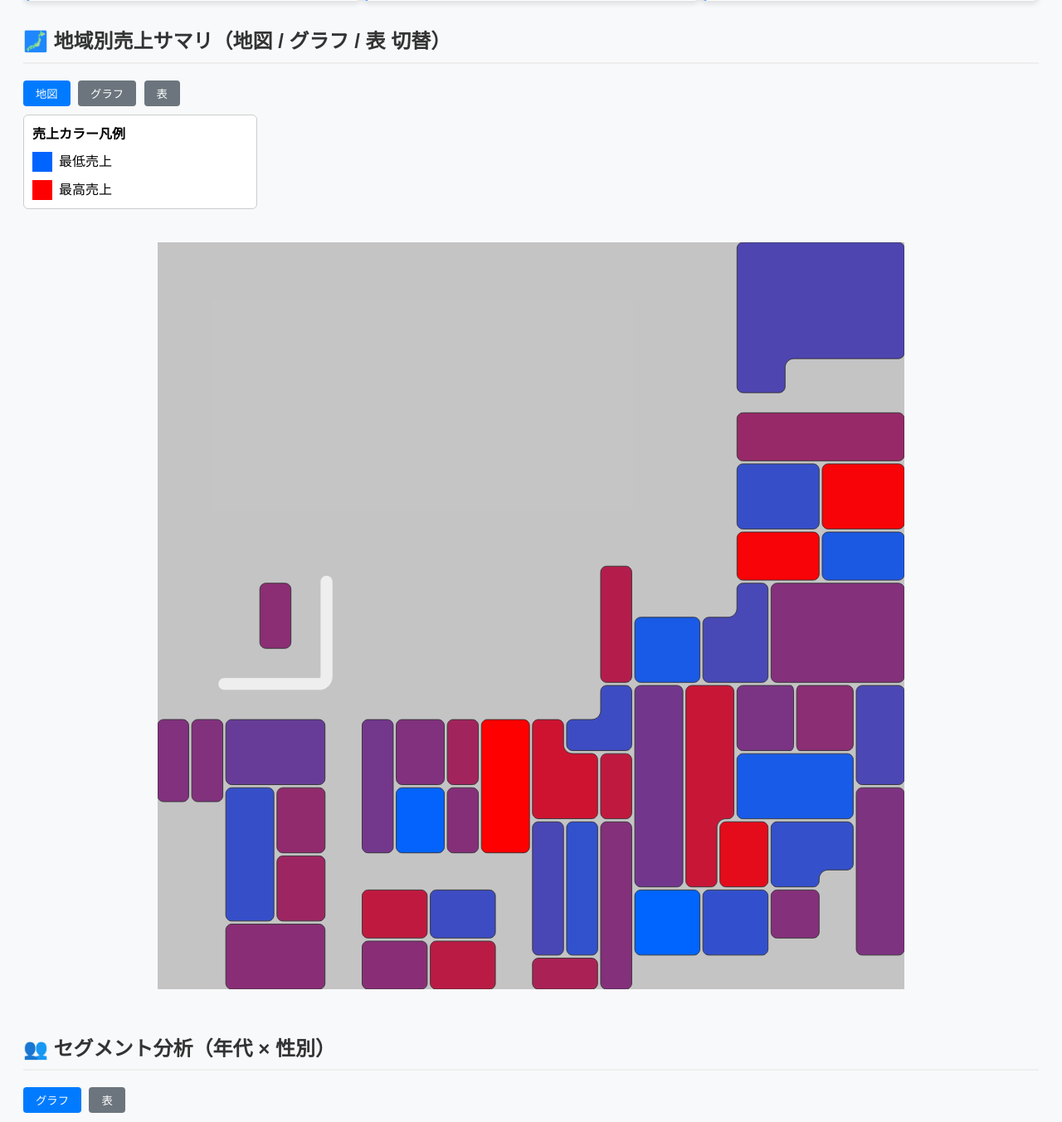
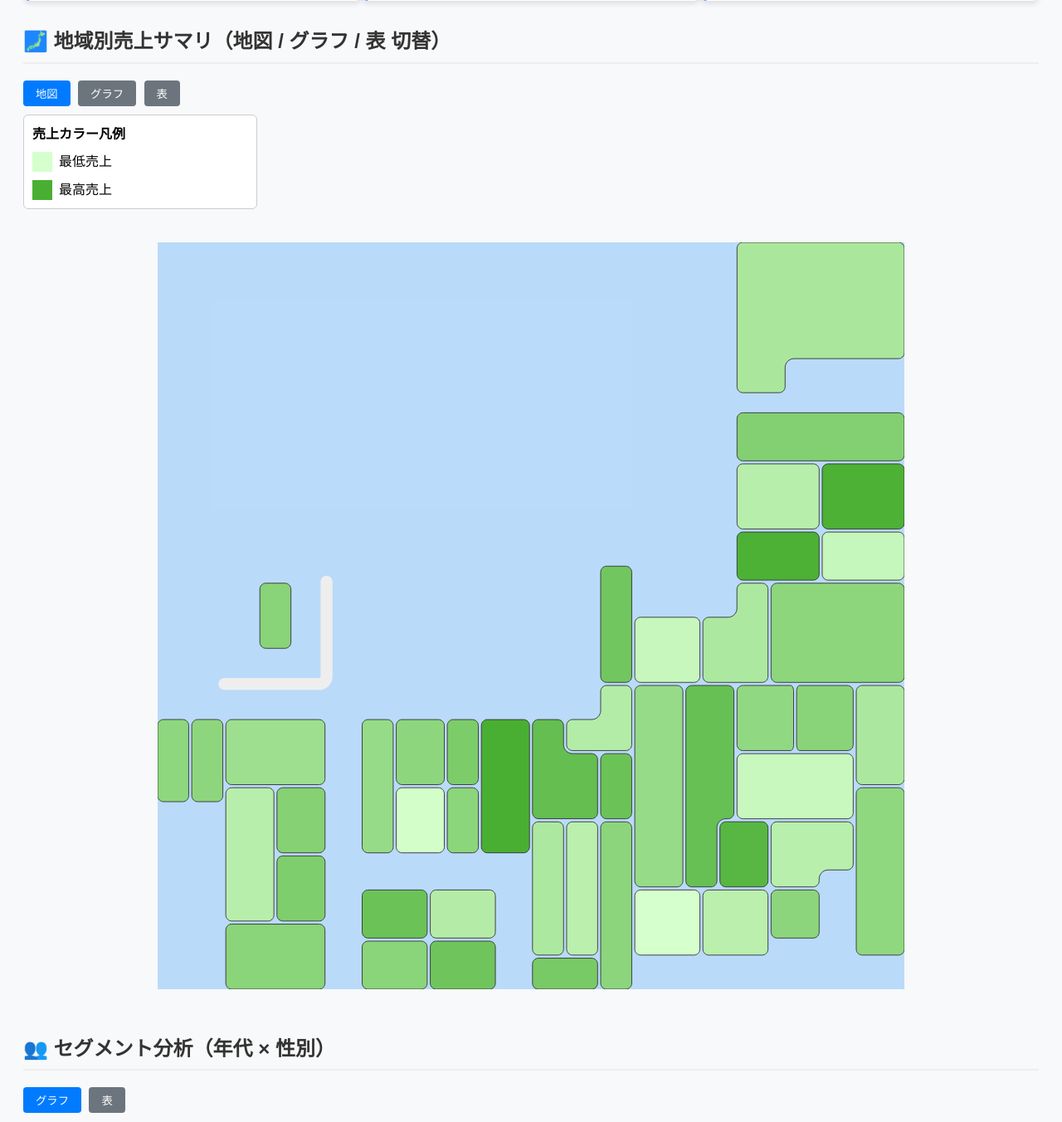
Before and after one commit to 31916/jikken3-kai, a Flask app: page /dashboard in a window 1280 px wide. Shown: the part 656-2008 px from the top of the page at 83% size. Run offline with Flask 3, Linux system fonts and the light colour scheme.

Commit message:
色変更完了

```diff
--- a/static/dashboard.css
+++ b/static/dashboard.css
@@ -84,5 +84,5 @@ th {
 }
 
 #japanMapSvg {
-  background-color: #b4b4b4c0;
+  background-color: #a6d1fac0;
 }
--- a/static/dashboard.js
+++ b/static/dashboard.js
@@ -219,14 +219,16 @@ const segData = window.segDataFromFlask;
   const min = Math.min(...values);
   const max = Math.max(...values) || 1;
 
-  // 色決定（青 → 赤）
   function getColor(val) {
-    const t = (val - min) / (max - min || 1);
-    const r = Math.round(255 * t);
-    const g = Math.round(100 * (1 - t));
-    const b = Math.round(255 * (1 - t));
+    const t = (val - min) / (max - min || 1); // 0〜1
+
+    const r = Math.round(213 - 140 * t); // 213 → 73
+    const g = Math.round(255 - 80 * t);  // 255 → 175
+    const b = Math.round(204 - 154 * t); // 204 → 50
+
     return `rgb(${r}, ${g}, ${b})`;
   }
+
 
   // 各県を塗る
   data.forEach(region => {
--- a/templates/dashboard.html
+++ b/templates/dashboard.html
@@ -140,11 +140,11 @@
 ">
   <strong>売上カラー凡例</strong>
   <div style="display:flex; align-items:center; margin-top:8px;">
-    <div style="width:24px; height:24px; background:rgb(0,100,255); margin-right:8px;"></div>
+    <div style="width:24px; height:24px; background:rgb(213,255,204); margin-right:8px;"></div>
     <span>最低売上</span>
   </div>
   <div style="display:flex; align-items:center; margin-top:8px;">
-    <div style="width:24px; height:24px; background:rgb(255,0,0); margin-right:8px;"></div>
+    <div style="width:24px; height:24px; background:rgb(73,175,50); margin-right:8px;"></div>
     <span>最高売上</span>
   </div>
 </div>
```
